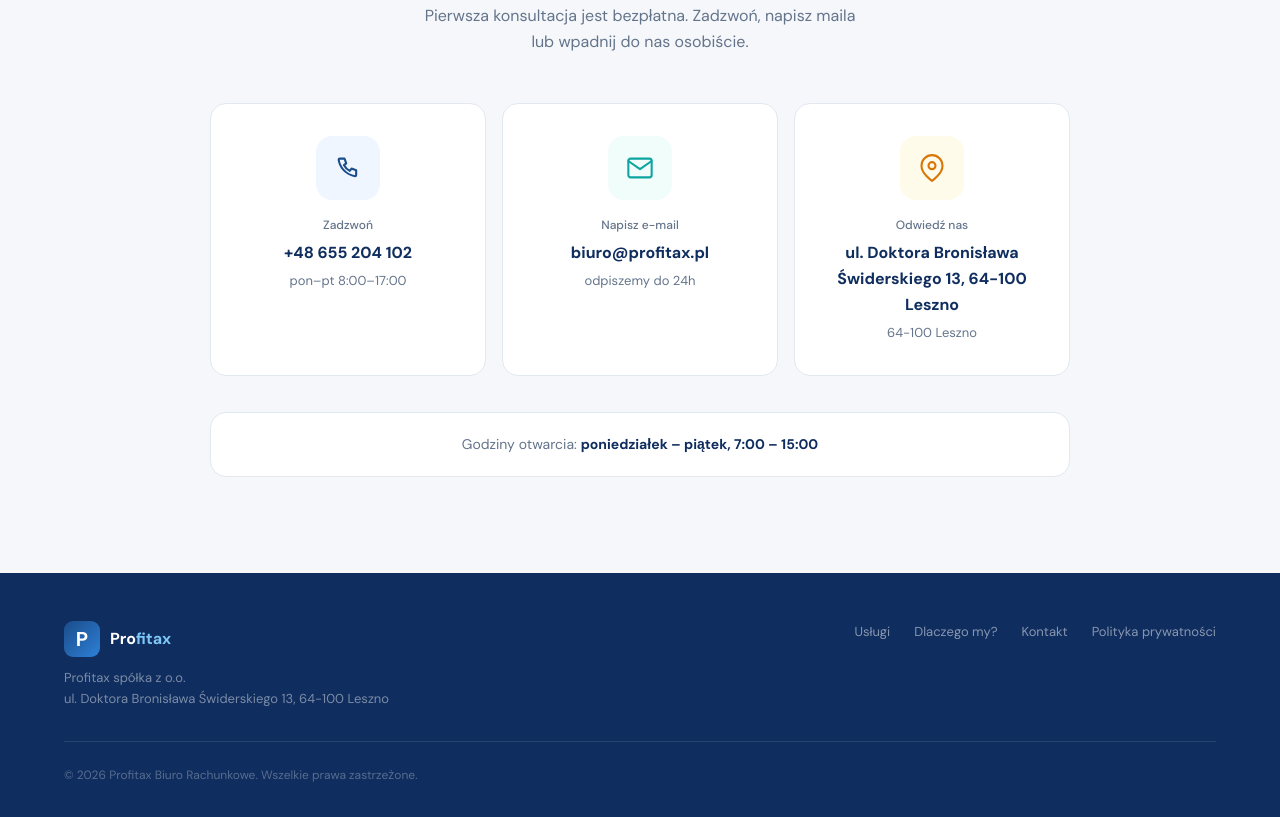
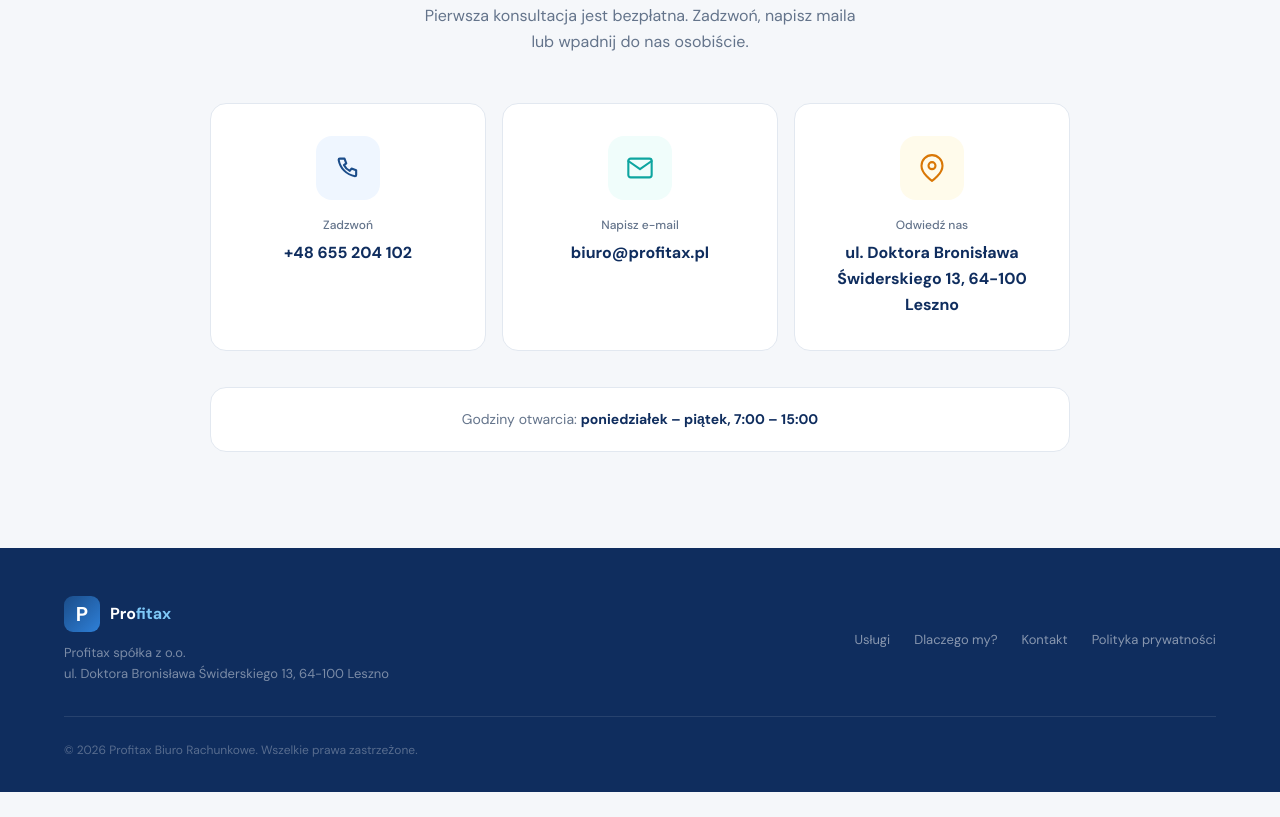
Before and after one commit to Mieszek123/Profitax, a website: page index.html in a window 1280 px wide. Shown: the part 2997-3814 px from the top of the page. After the commit the page ends 3789 px from the top, so only its background shows below. Drawn offline with Linux system fonts and the light colour scheme.

Commit message:
Refine contact section by removing redundant information and improve footer layout

```diff
--- a/index.html
+++ b/index.html
@@ -406,7 +406,6 @@
         </div>
         <div class="text-[12px] text-muted font-medium">Zadzwoń</div>
         <div class="text-[16px] font-bold text-navy -mt-3">+48 655 204 102</div>
-        <div class="text-[13px] text-muted -mt-3">pon–pt 8:00–17:00</div>
       </a>
 
       <a href="mailto:biuro@profitax.pl" class="flex flex-col items-center text-center gap-4 border border-border rounded-2xl px-6 py-8 bg-white hover:border-sky hover:-translate-y-1 hover:shadow-xl hover:shadow-sky/10 transition-all">
@@ -415,7 +414,6 @@
         </div>
         <div class="text-[12px] text-muted font-medium">Napisz e-mail</div>
         <div class="text-[16px] font-bold text-navy -mt-3">biuro@profitax.pl</div>
-        <div class="text-[13px] text-muted -mt-3">odpiszemy do 24h</div>
       </a>
 
       <div class="flex flex-col items-center text-center gap-4 border border-border rounded-2xl px-6 py-8 bg-white hover:border-sky hover:-translate-y-1 hover:shadow-xl hover:shadow-sky/10 transition-all">
@@ -424,7 +422,6 @@
         </div>
         <div class="text-[12px] text-muted font-medium">Odwiedź nas</div>
         <div class="text-[16px] font-bold text-navy -mt-3">ul. Doktora Bronisława Świderskiego 13, 64-100 Leszno</div>
-        <div class="text-[13px] text-muted -mt-3">64-100 Leszno</div>
       </div>
     </div>
 
@@ -439,7 +436,7 @@
 <!-- FOOTER -->
 <footer class="bg-navy px-5 pt-12 pb-8">
   <div class="max-w-6xl mx-auto">
-    <div class="flex flex-wrap justify-between items-start gap-8 pb-8 border-b border-white/10">
+    <div class="flex flex-wrap justify-between items-center gap-8 pb-8 border-b border-white/10">
       <div>
         <div class="flex items-center gap-2.5 mb-2.5">
           <div class="w-9 h-9 rounded-[9px] bg-gradient-to-br from-blue to-sky flex items-center justify-center text-white text-xl font-bold">P</div>
```
Also changed, not shown: output.css.
